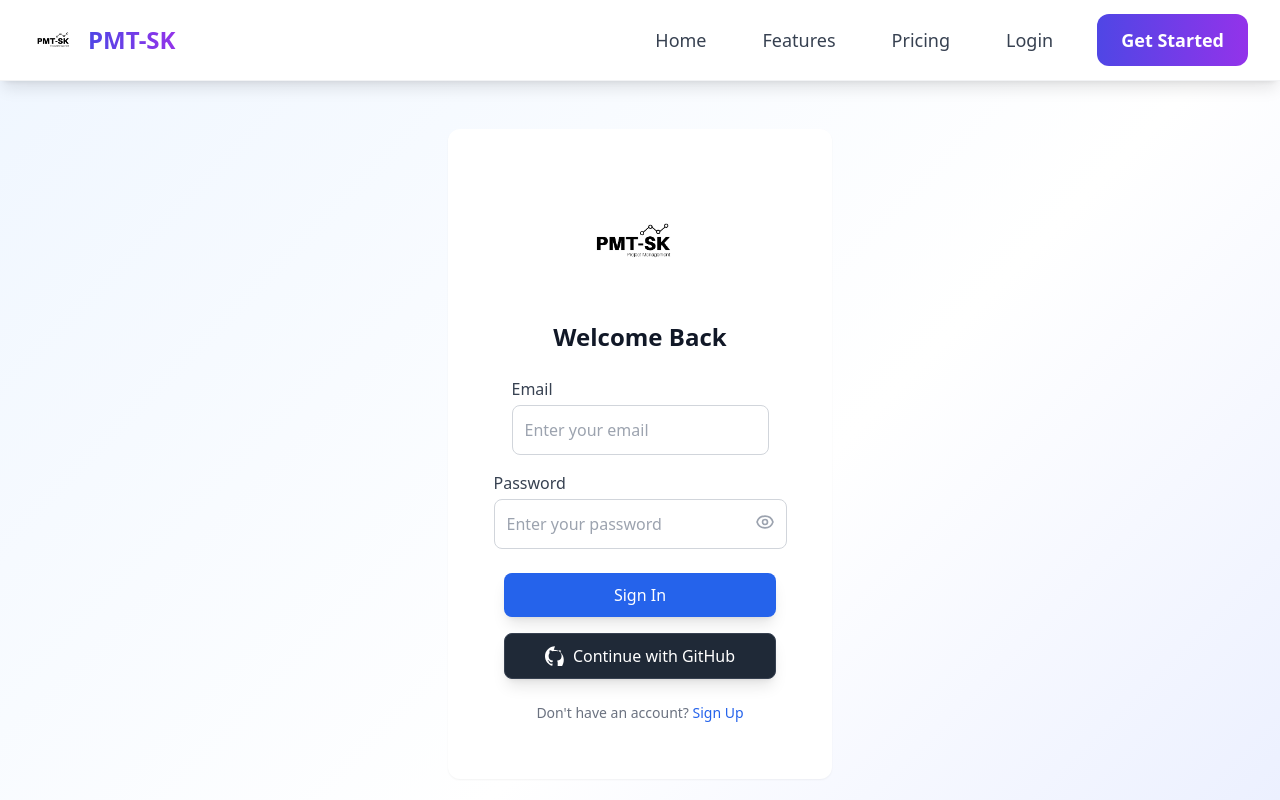
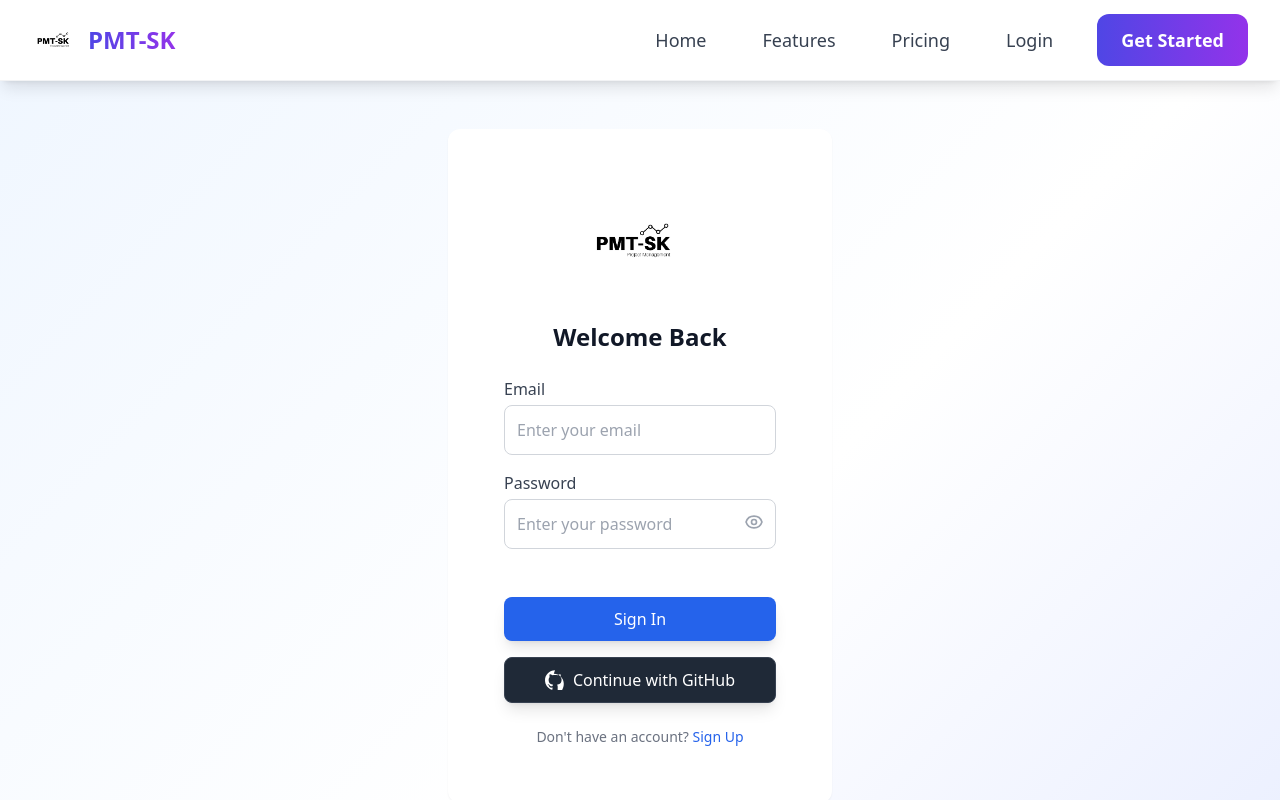
Before and after one commit to sana666-art/PMT-SK, a React app in the folder frontend/: page /login in a window 1280 px wide. Shown: the top 800 px of the page. Built offline with nearby package versions, Linux system fonts and the light colour scheme; the HTML template or start-up script is replaced by a standard one.

Commit message:
Update Login.jsx

```diff
--- a/frontend/src/pages/Login.jsx
+++ b/frontend/src/pages/Login.jsx
@@ -89,6 +89,8 @@ export default function Login() {
 
 
 
+
+            <div className="w-full mb-4">
               <Input
                 label="Email"
                 type="email"
@@ -97,13 +99,14 @@ export default function Login() {
                 placeholder="Enter your email"
                 value={email}
                 onChange={(e) => setEmail(e.target.value)}
-              className="mb-4"
               />
+            </div>
 
-<div className="relative">
+            <div className="relative w-full mb-6">
               <Input
                 label="Password"
                 type={showPassword ? "text" : "password"}
+
                   id="login-password"
                   autoComplete="current-password"
                   placeholder="Enter your password"
```
Lines whose indentation alone changed are shown as unchanged.
